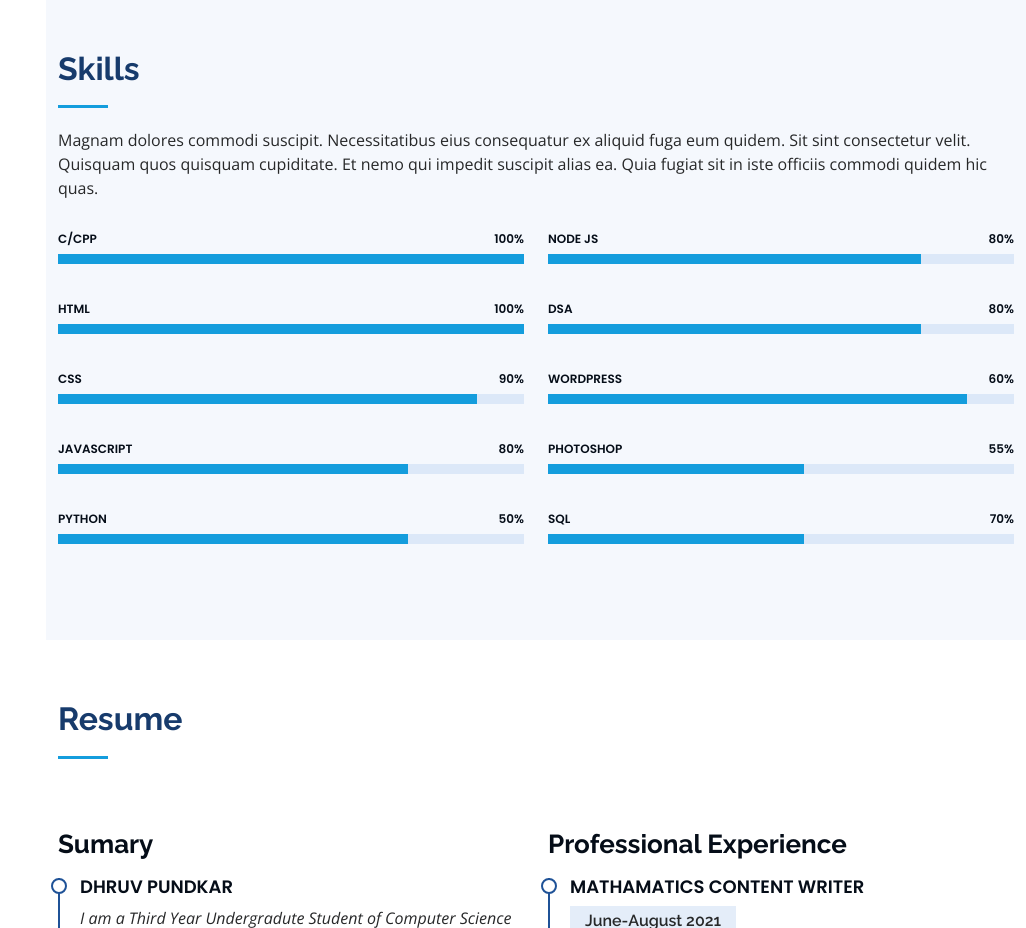
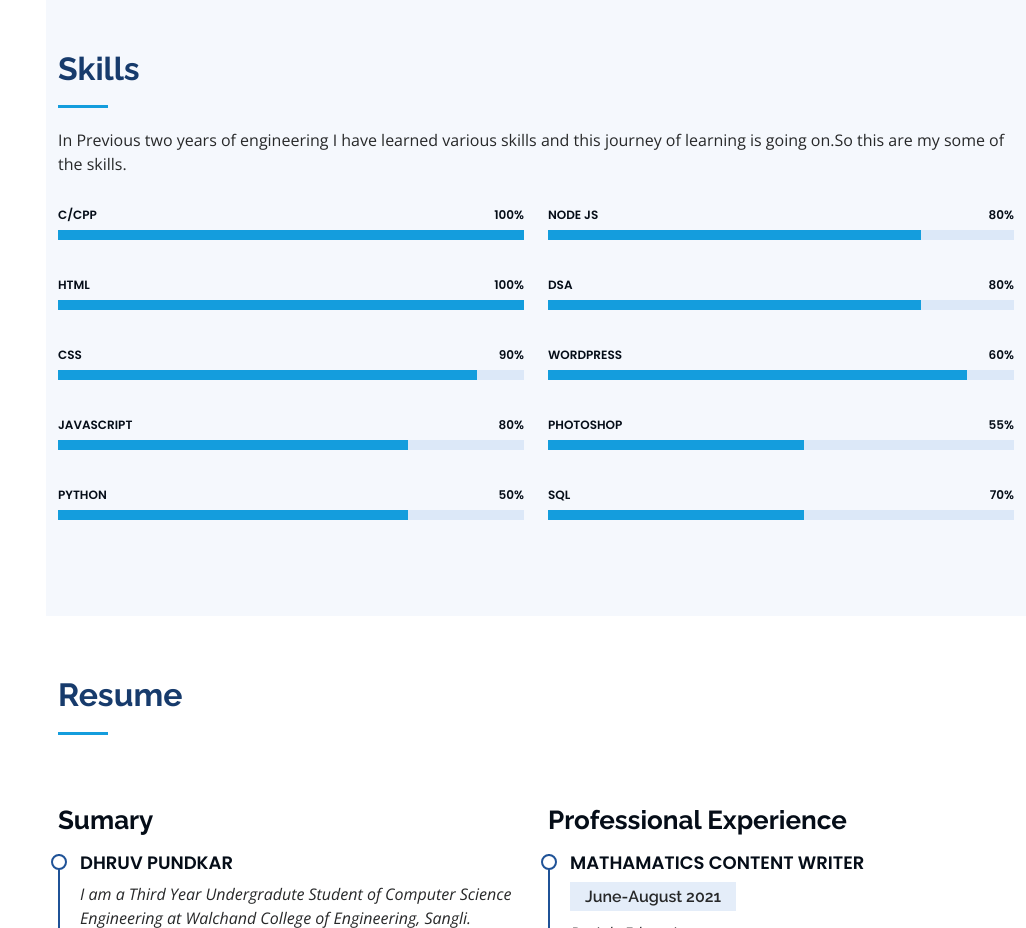
Before and after one commit to Dhruv8888/Dhruv-Portfolio, a plain HTML site: page index.html in a window 1280 px wide. Shown: the part 1480-2408 px from the top of the page, without its empty margins (254-1280 px from the left). Drawn offline with nearby package versions, Linux system fonts and the light colour scheme.

Commit message:
adding skills

```diff
--- a/index.html
+++ b/index.html
@@ -130,7 +130,7 @@
 
         <div class="section-title">
           <h2>Skills</h2>
-          <p>Magnam dolores commodi suscipit. Necessitatibus eius consequatur ex aliquid fuga eum quidem. Sit sint consectetur velit. Quisquam quos quisquam cupiditate. Et nemo qui impedit suscipit alias ea. Quia fugiat sit in iste officiis commodi quidem hic quas.</p>
+          <p>In Previous two years of engineering I have learned various skills and this journey of learning is going on.So this are my some of the skills.</p>
         </div>
 
         <div class="row skills-content">
```
